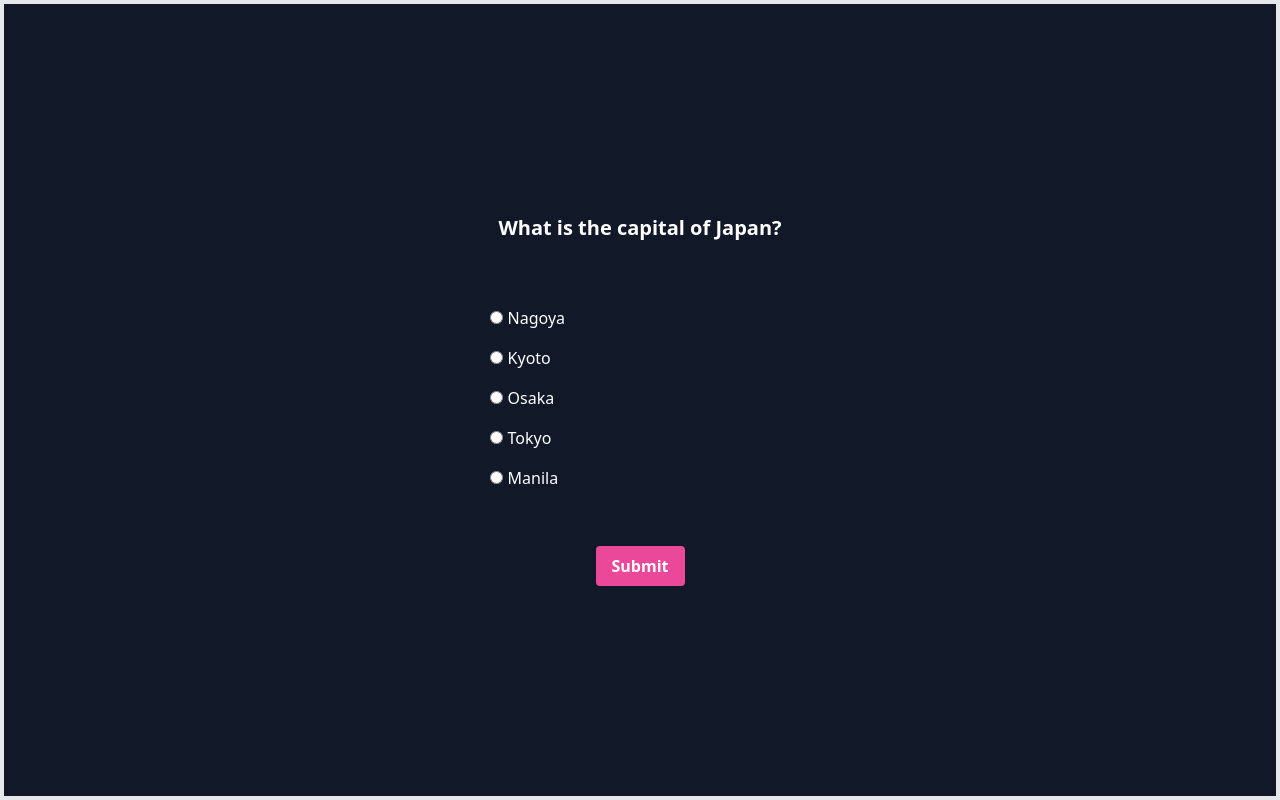
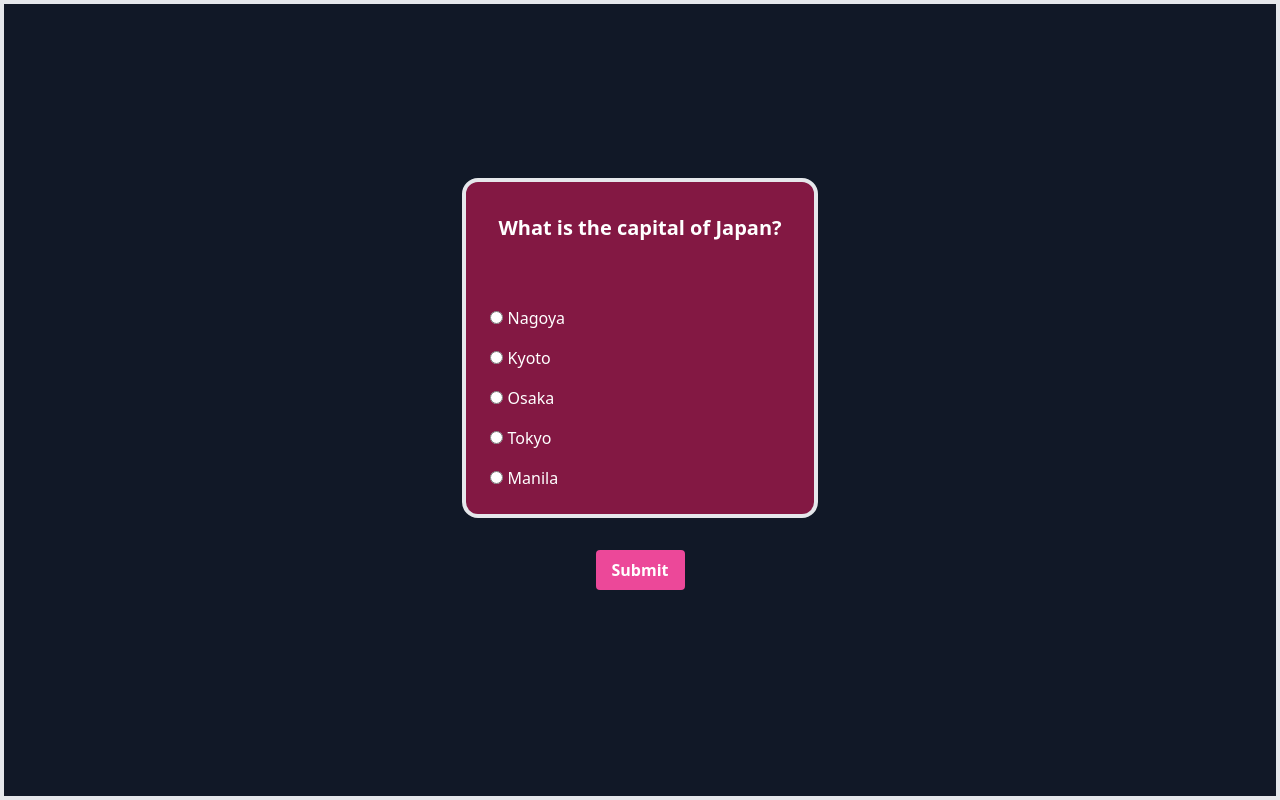
Before and after one commit to Magda-J/Quiz, a website: page quiz1.html in a window 1280 px wide. Drawn offline with nearby package versions, Linux system fonts and the light colour scheme.

Commit message:
Quiz with updated design

```diff
--- a/quiz1.html
+++ b/quiz1.html
@@ -7,13 +7,33 @@
     <script src="https://cdn.tailwindcss.com"></script>
   </head>
   <body>
-    <!-- Frame for the quiz -->
+
+<div> </div>
+<!-- Start of initial info page -->
+<!-- <div id="intro" class="mx-auto">
+  <h2 class="text-center text-white p-4">Find our your score!</h2>
+  <br /><br />
+  <p class="text-center text-white">
+    Answer the questions to check your general knowledge
+  </p>
+  <br /><br />
+  <button
+    type="button"
+    value="Start Quiz"
+    class="flex flex-col m-auto my-8 btn bg-pink-500 hover:bg-pink-700 text-white font-bold py-2 px-4 rounded"
+    onclick="startQuiz()"
+  >
+    Start Quiz
+  </button>
+</div> -->
+<!-- End of initial info page -->
+<!-- Start of the quiz -->
     <div
       class="quiz-container border-4 flex flex-col w-screen px-5 h-screen bg-gray-900 justify-center items-center"
       id="quiz"
     >
-      <div class="quiz-header text-white p-4">
-        <h2 id="question"  class="font-bold p-4 mb-10 text-xl">Question text</h2>
+      <div class="quiz-header bg-purple text-white p-4 border-4 rounded-2xl bg-pink-900">
+        <h2 id="question"  class=" font-bold  rounded-lg p-4 mb-10 text-xl">Question text</h2>
         <ul>
           <li class="p-2">
             <input type="radio" name="answer" id="a" class="answer" />
@@ -43,6 +63,7 @@
       >
         Submit
       </button>
+      <!-- End of the quiz -->
     </div>
     <script src="quiz1.js"></script>
   </body>
--- a/quiz1.js
+++ b/quiz1.js
@@ -47,6 +47,13 @@ const quizData = [
   },
 ];
 
+// Code for intro
+
+
+
+// End of code for intro
+
+
 const quiz = document.getElementById("quiz");
 const answerEls = document.querySelectorAll(".answer");
 const questionEl = document.getElementById("question");
@@ -63,7 +70,7 @@ let score = 0;
 loadQuiz();
 
 function loadQuiz() {
-  deselectAbswers();
+  deselectAnswers();
 
   const currentQuizData = quizData[currentQuiz];
 
@@ -76,7 +83,7 @@ function loadQuiz() {
   e_text.innerText = currentQuizData.e;
 }
 
-function deselectAbswers() {
+function deselectAnswers() {
   answerEls.forEach((answerEl) => {
     answerEl.checked = false;
   });
```
